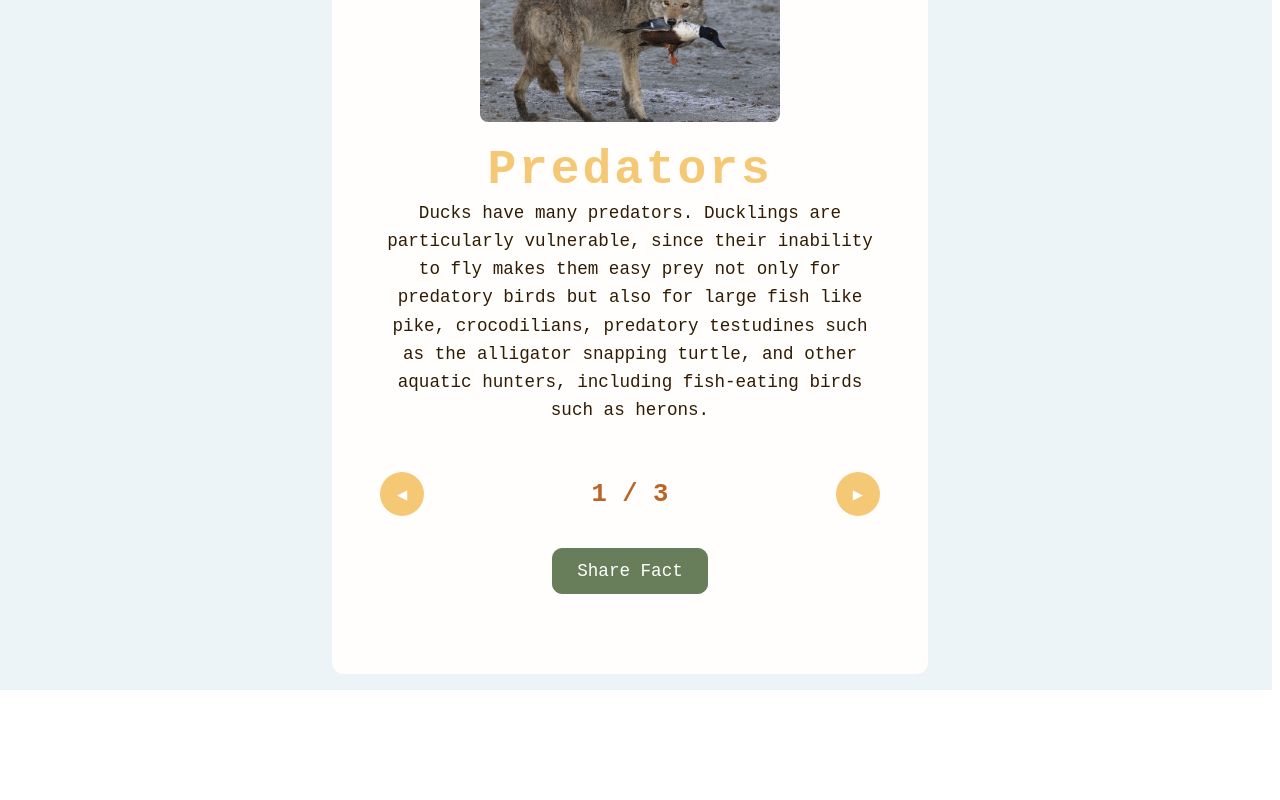
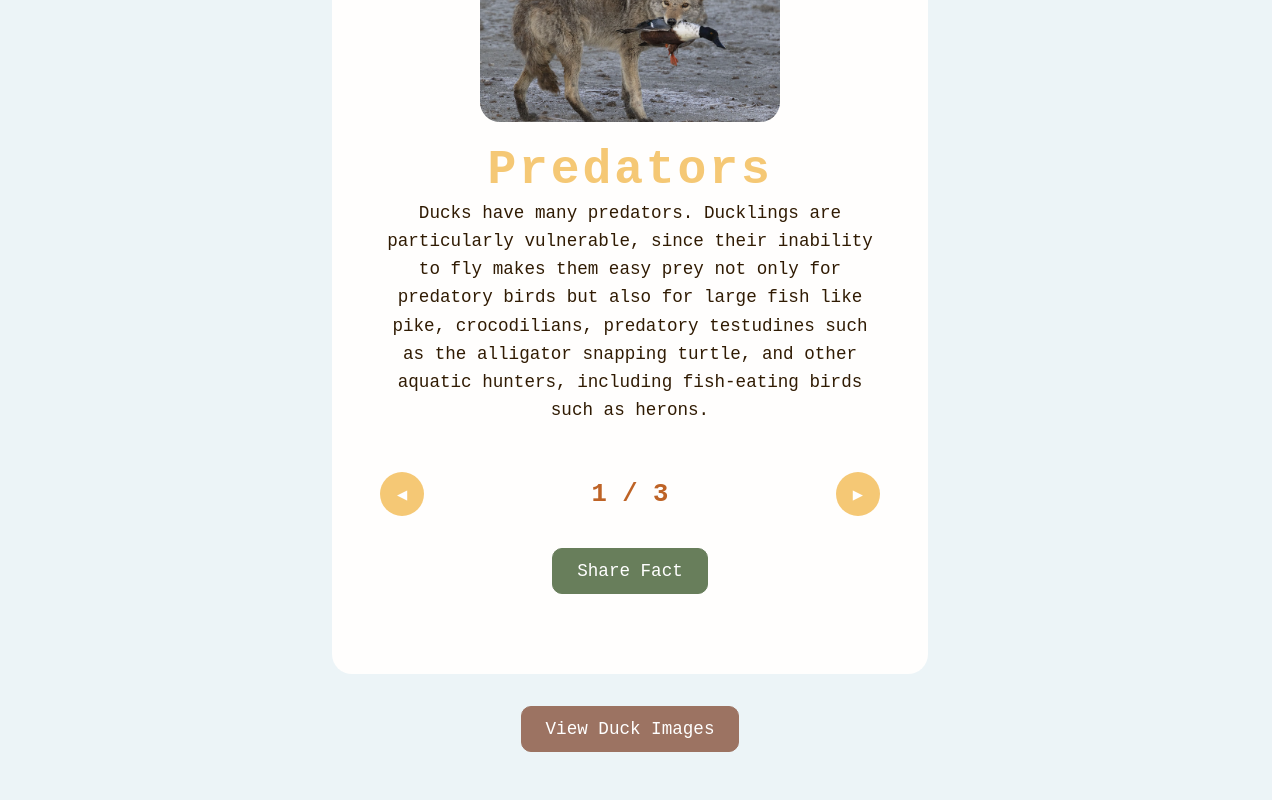
Before and after one commit to applepieeeeee/zoo_ducks, a SvelteKit app in the folder my-app/: page / in a window 1280 px wide. Shown: the part 430-1230 px from the top of the page. Before the commit the page ends 1120 px from the top, so only its background shows below. Built offline with nearby package versions, Linux system fonts and the light colour scheme; a web font is replaced by a local one.

Commit message:
finished the quack code (default) and added the html for the duck image gallery but no css yet!

```diff
--- a/my-app/src/routes/+page.svelte
+++ b/my-app/src/routes/+page.svelte
@@ -152,6 +152,10 @@
         {/if}
 
     </div>
+
+    <div class = "link-section">
+        <a href = "/duck-images" class = "link-button"> View Duck Images </a>
+    </div>
 </main>
 
 <style>
@@ -187,7 +191,7 @@
     .fact-card {
         background-color: var(--card-bg);
 
-        border-radius: 12px;
+        border-radius: 20px;
         padding: 3rem;
 
         max-width: 500px;
@@ -212,7 +216,7 @@
         max-width: 300px;
         height: auto;
 
-        border-radius: 8px;
+        border-radius: 20px;
         margin-bottom: 1rem;
     }
 
@@ -279,7 +283,7 @@
         margin-bottom: -1rem;
         text-align: center;
         padding: 2rem;
-        border-radius: 8px;
+        border-radius: 20px;
     }
 
     .secret-page-unlock button {
@@ -400,4 +404,31 @@
             display: none;
         }
     }
+
+    .link-section{
+        margin-top: 1rem;
+        margin-bottom: 2rem;
+    }
+
+    .link-button{
+        background-color: #9c7362;
+        color: white;
+        text-decoration: none;
+        padding: 12px 24px;
+
+        border-radius: 10px;
+        border: 1px solid #9c7362;
+
+        font-size: 1.1rem;
+        font-family: 'Google Sans Code', monospace;
+        transition: background-color 0.3s ease, transform 0.2s ease;
+        display: inline-block;
+
+        margin-top: 1rem;
+    }
+
+    .link-button:hover{
+        background-color: #815948;
+        transform: scale(1.04);
+    }
 </style>
```
Also changed, not shown: my-app/src/routes/duck-images/+page.svelte (added, +49 -0 lines), my-app/src/routes/secret-page/+page.svelte (line endings or trailing spaces).
